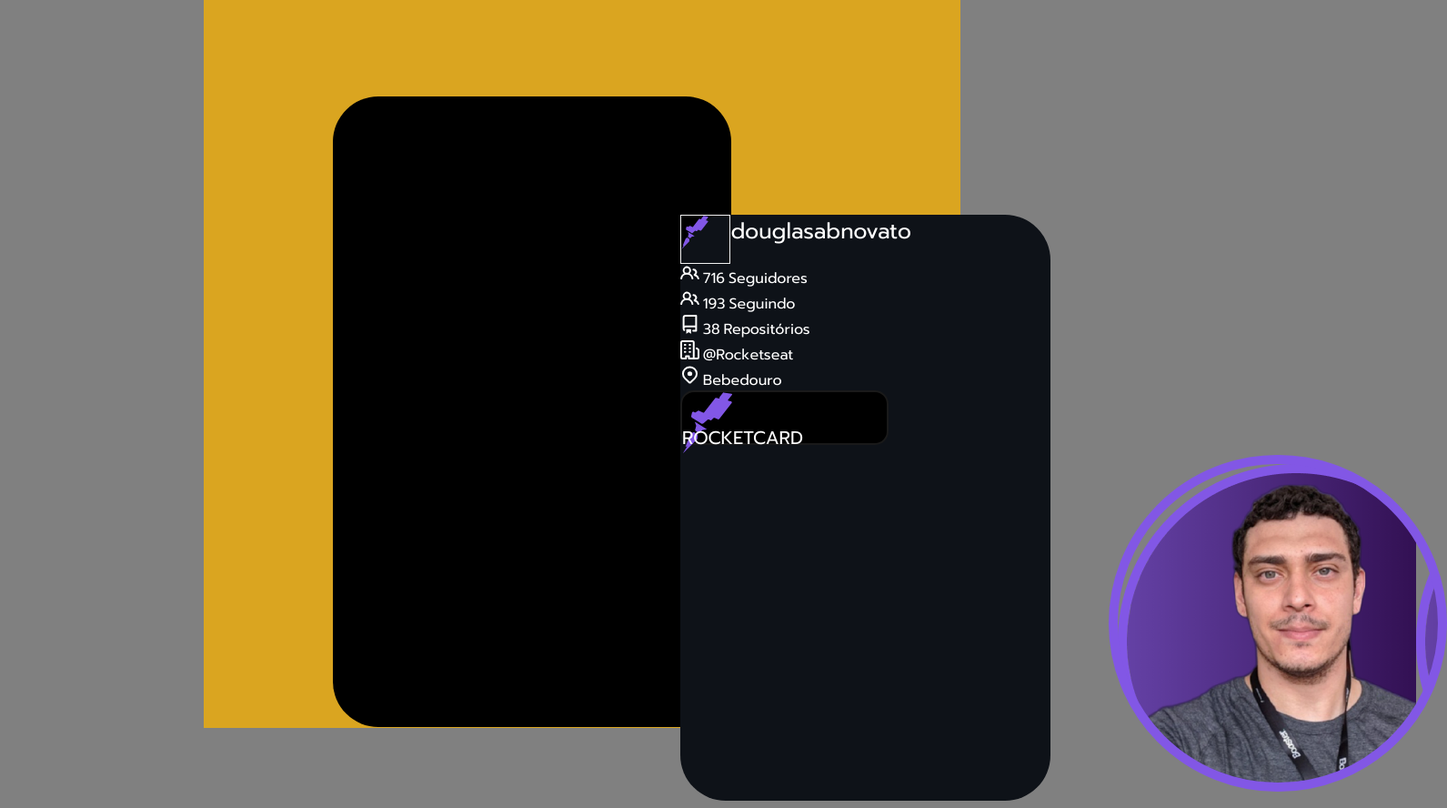
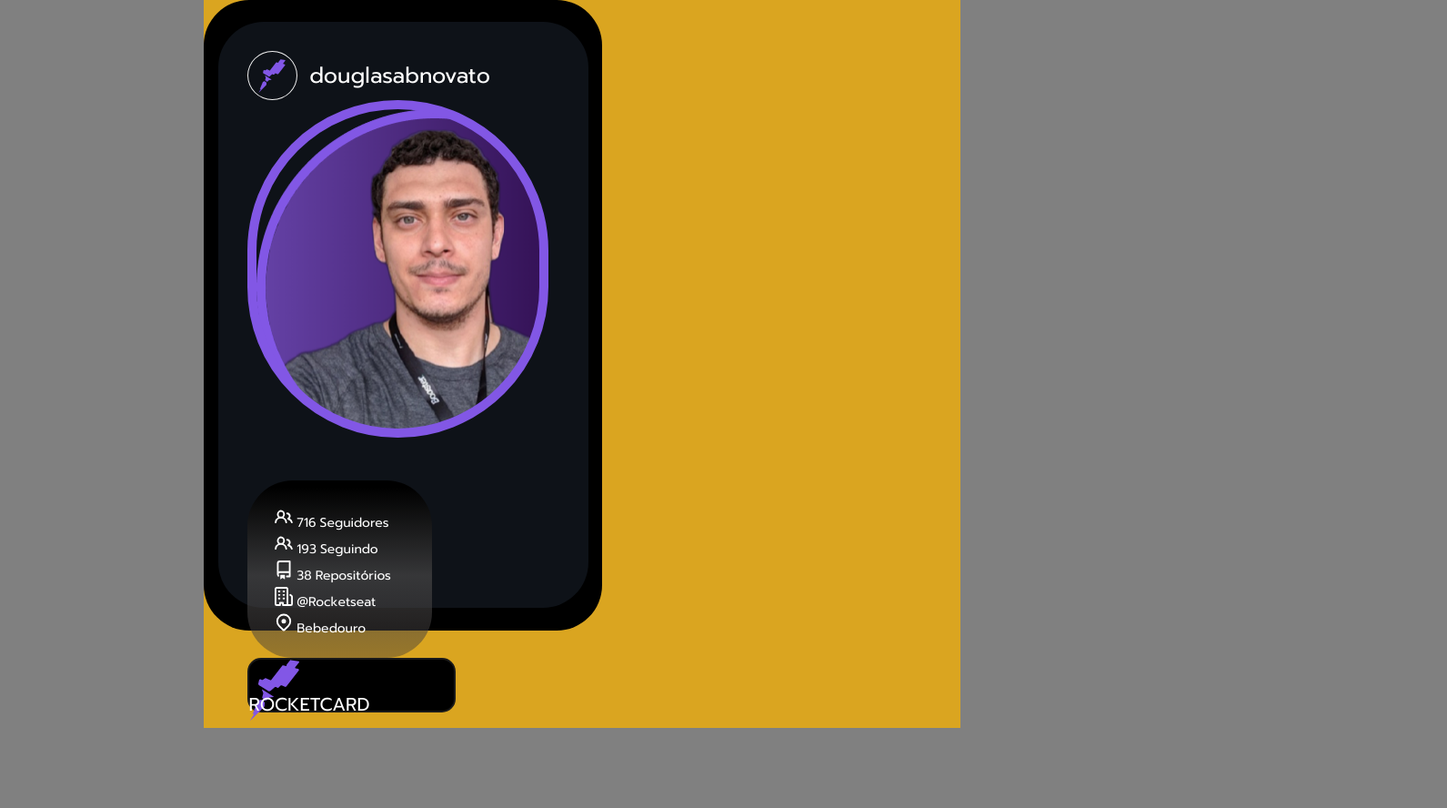
Before and after one commit to douglasabnovato/rocket-card, a plain HTML site: page index.html in a window 1280 px wide. Shown: the whole page at 91% size, 1591 px wide, since content can reach past the window. After the commit the page ends 800 px from the top, so only its background shows below. Drawn offline with Linux system fonts and the light colour scheme.

Commit message:
destalhes do projeto

```diff
--- a/style.css
+++ b/style.css
@@ -28,30 +28,26 @@ body {
 }
 
 .box {
-    position: absolute;
     width: 438px;
     height: 693px;
-    left: 366px;
-    top: 106px;
-
     background: #000000;
     border-radius: 50px;
+    padding-top: 1.5rem;
 }
 
 .card {
-    position: absolute;
     width: 407px;
     height: 644px;
-    left: 382px;
-    top: 130px;
-
+    margin: 0 auto;
+    padding-top: 2rem;
+    padding-left: 2rem;
     background: #0E1218;
     border-radius: 50px;
 }
 
 .header {
     display: flex;
-    width: 230.41px;
+    align-items: center;
     height: 54.44px;
 }
 
@@ -59,11 +55,19 @@ body {
     width: 55.42px;
     height: 54.44px;
     border: 1px solid #F1F1F1;
+    border-radius: 50%;
+    display: flex;
+    justify-content: center;
+    align-items: center;
+    margin-right: 35px;
 }
 
 .header .img-header img {
     width: 30.14px;
     height: 36.94px;
+    display: flex;
+    justify-content: center;
+    align-items: center;
 }
 
 .header span {
@@ -74,43 +78,42 @@ body {
     font-weight: 400;
     font-size: 24px;
     line-height: 36px;
-
     color: #FFFFFF;
+    display: flex;
+    justify-content: center;
+    align-items: center;
 }
 
 .profile {
     display: flex;
     justify-content: center;
-
-    position: absolute;
     width: 331px;
     height: 418px;
-    left: 458px;
-    top: 234px;
 }
 
 .profile .image-profile {
-    position: absolute;
     width: 372px;
     height: 370.23px;
-    left: 13px;
-    top: 30px;
-
     background: url('./assets/image-profile.png');
     border: 10px solid #8257E5;
     border-radius: 300px;
 }
 
-.profile img #logo {
-    width: 16px;
-    height: 16px;
-}
-
 .contacts {
+    width: 203.13px;
+    height: 194.7px;
     color: white;
+    background: linear-gradient(180deg, #000000 3.65%, rgba(70, 69, 69, 0.72) 53.65%, rgba(62, 56, 56, 0.42) 100%);
+    border-radius: 50px;
 }
 
 .contacts ul {
+    padding: 30px;
+    width: 195.5px;
+    height: 194.7px;
+}
+
+.contacts ul li {
     list-style-type: none;
 }
 
@@ -118,9 +121,8 @@ body {
     font-family: 'Prompt', sans-serif;
     font-style: normal;
     font-weight: 400;
-    font-size: 16px;
+    font-size: 14px;
     line-height: 24px;
-
     color: #FFFFFF;
 }
 
@@ -142,16 +144,13 @@ body {
     height: 34.32px;
 }
 
-.footer .img-footer img {}
-
 .footer span {
     width: 144.52px;
     height: 17.16px;
-    font-family: 'Prompt';
+    font-family: 'Prompt', sans-serif;
     font-style: normal;
     font-weight: 400;
     font-size: 20px;
     line-height: 30px;
-
     color: #FFFFFF;
 }
```
Also changed, not shown: .github/desktop-1.jpg (added), index.html (line endings or trailing spaces), 1 other file.
